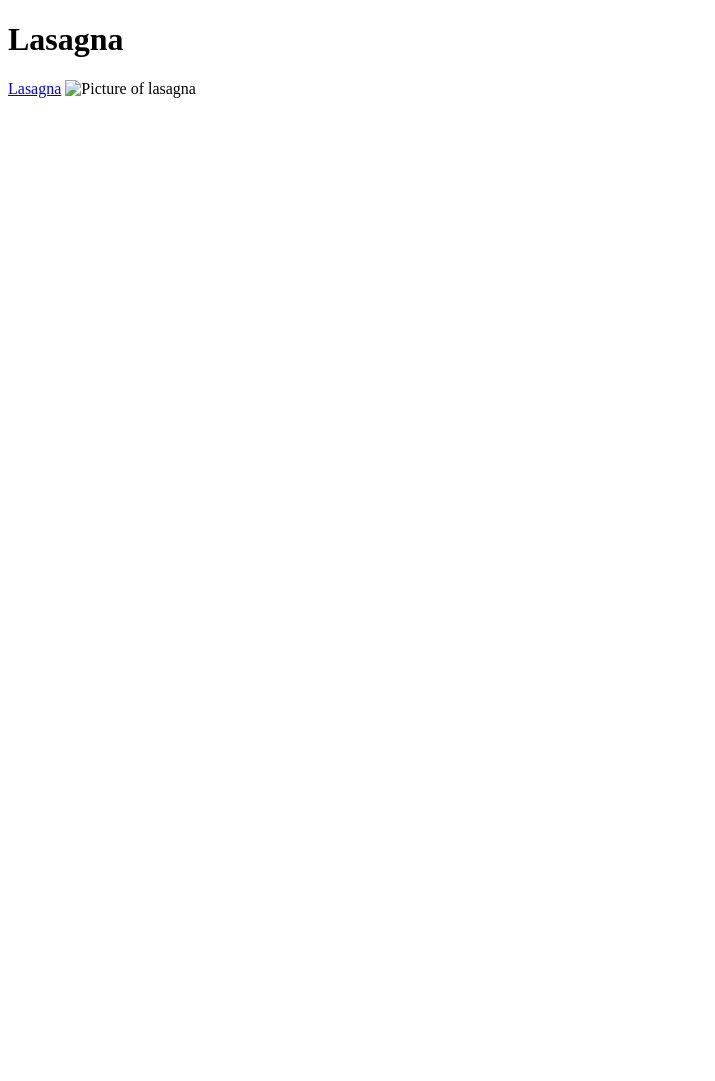
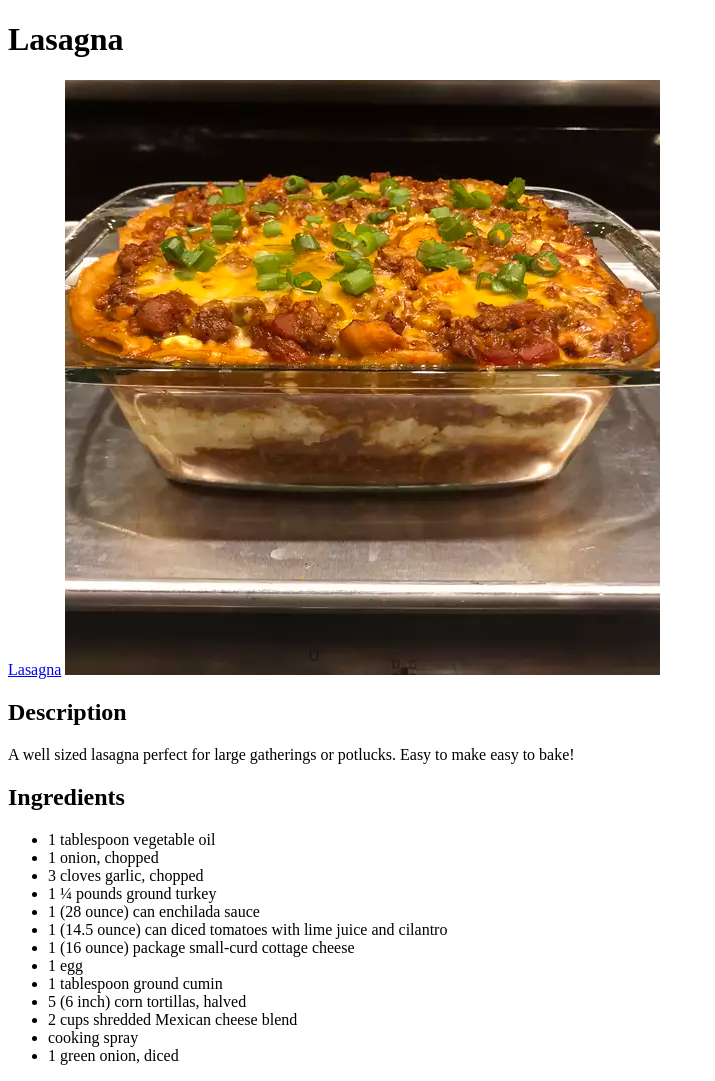
Before and after one commit to dlengend/odin-recipes, a plain HTML site: page recipes/lasagna.html in a window 1280 px wide. Shown: the whole page, without its empty margins (0-715 px from the left). Before the commit the page ends 800 px from the top, so only its background shows below. Drawn offline with Linux system fonts and the light colour scheme.

Commit message:
Description and List of ingredients for lasagna

```diff
--- a/recipes/lasagna.html
+++ b/recipes/lasagna.html
@@ -4,11 +4,29 @@
     <meta charset="UTF-8">
     <meta http-equiv="X-UA-Compatible" content="IE=edge">
     <meta name="viewport" content="width=device-width, initial-scale=1.0">
-    <title>Lasagnat</title>
+    <title>Lasagna</title>
 </head>
 <body>
     <h1>Lasagna</h1>
     <a href="https://www.allrecipes.com/recipe/257156/enchilada-lasagna/">Lasagna</a>
-    <img src="image.jpg" alt="Picture of lasagna">
+    <img src="../image.jpg" alt="Picture of lasagna">
+    <h2>Description</h2>
+    <p>A well sized lasagna perfect for large gatherings or potlucks. Easy to make easy to bake!</p>
+    <h2>Ingredients</h2>
+    <ul>
+        <li>1 tablespoon vegetable oil</li>
+        <li>1 onion, chopped</li>
+        <li>3 cloves garlic, chopped</li>
+        <li>1 ¼ pounds ground turkey</li>
+        <li>1 (28 ounce) can enchilada sauce</li>
+        <li>1 (14.5 ounce) can diced tomatoes with lime juice and cilantro</li>
+        <li>1 (16 ounce) package small-curd cottage cheese</li>
+        <li>1 egg</li>
+        <li>1 tablespoon ground cumin</li>
+        <li>5 (6 inch) corn tortillas, halved</li>
+        <li>2 cups shredded Mexican cheese blend</li>
+        <li>cooking spray</li>
+        <li>1 green onion, diced</li>
+    </ul>
 </body>
 </html>
```
